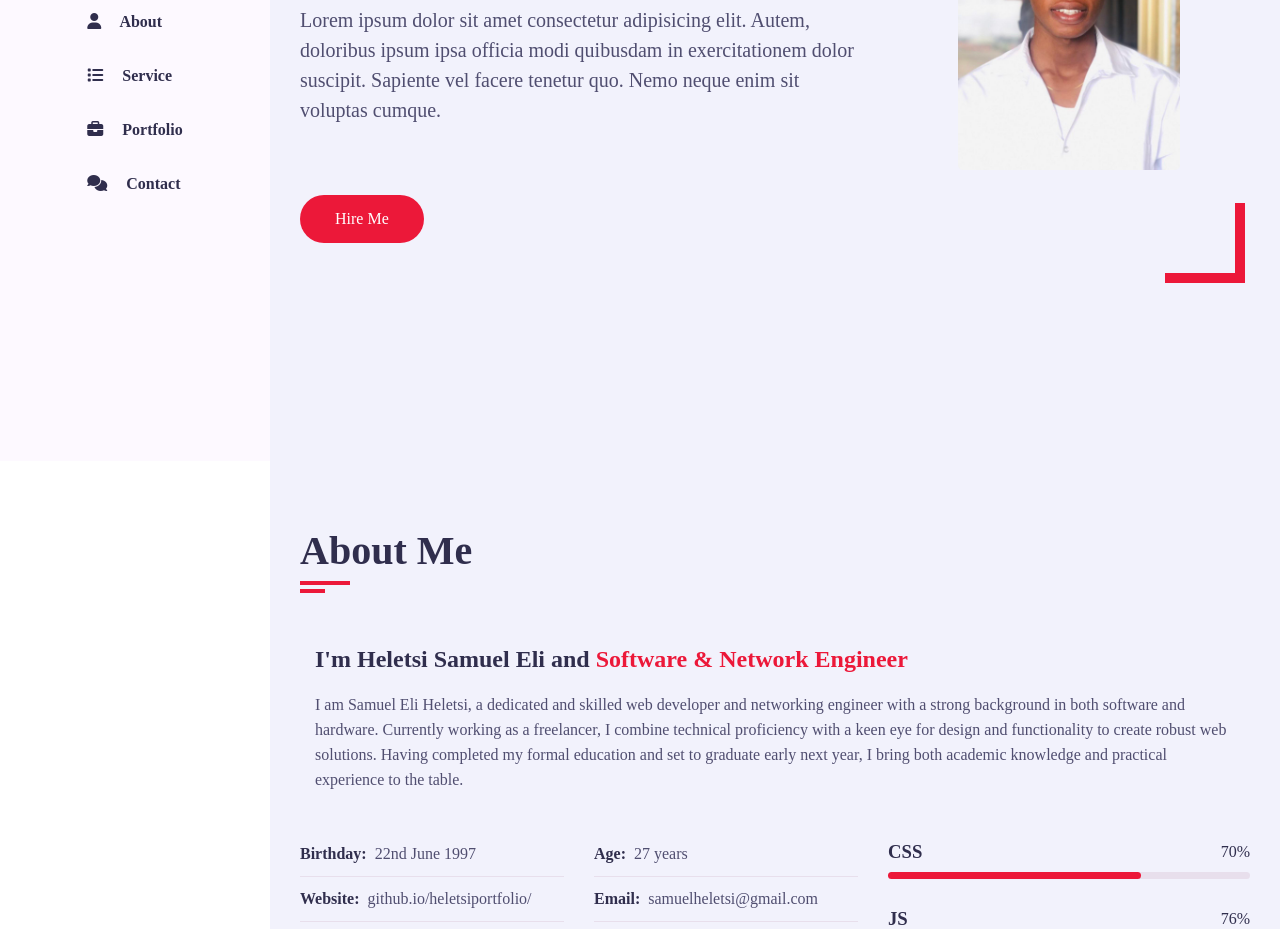
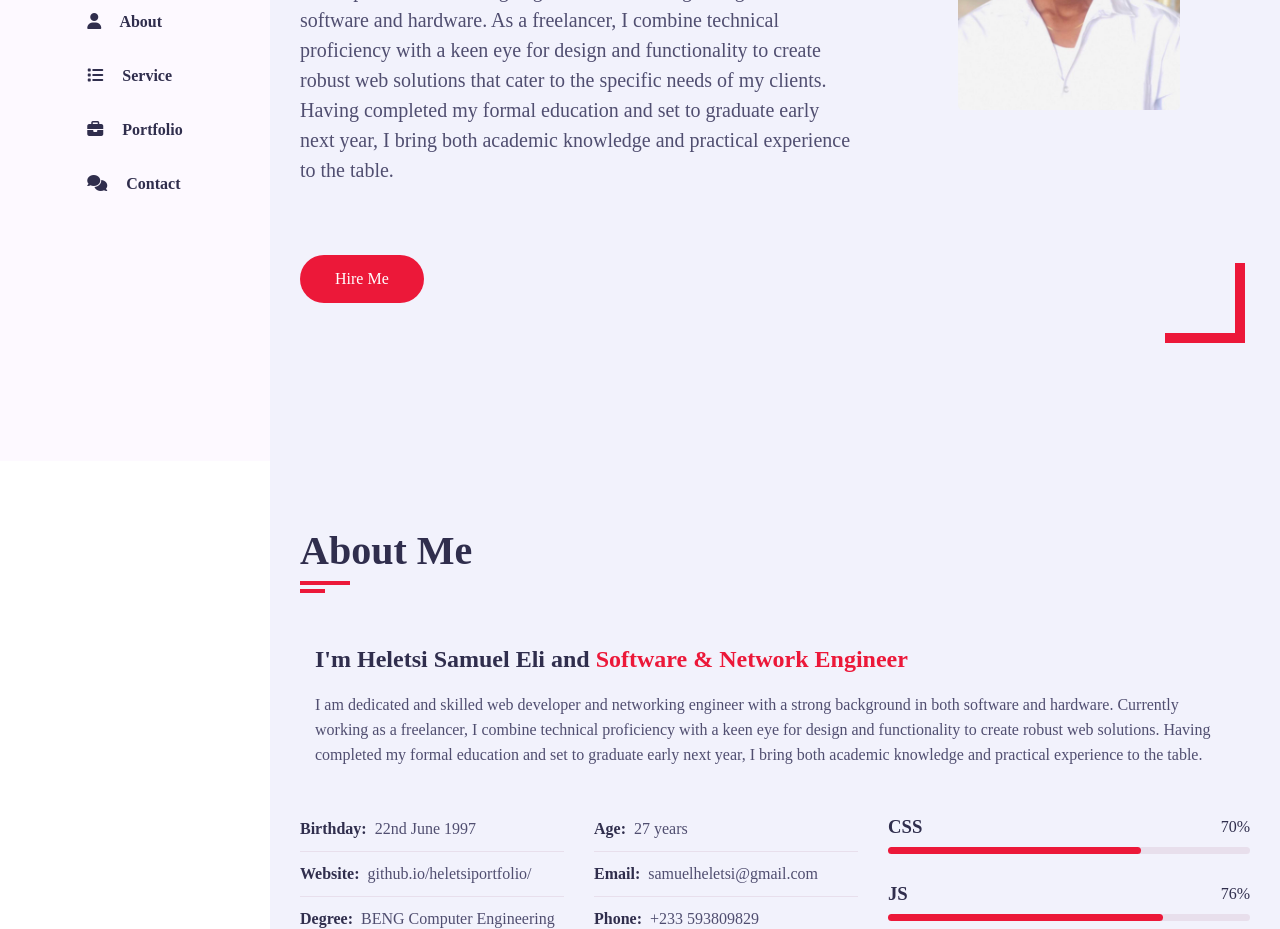
Before and after one commit to Samuelheletsi/heletsi, a plain HTML site: page index.html in a window 1280 px wide. Shown: the part 339-1268 px from the top of the page. Drawn offline with nearby package versions, Linux system fonts and the light colour scheme; a web font is replaced by a local one.

Commit message:
about me

```diff
--- a/index.html
+++ b/index.html
@@ -65,7 +65,7 @@
                         <div class="home-info padd-15">
                             <h3 class="hello">Hello, my name is <span class="name">Heletsi Samuel Eli</span></h3>
                             <h3 class="my-profession">I'm a <span class="typing"> </span></h3>
-                            <p>Lorem ipsum dolor sit amet consectetur adipisicing elit. Autem, doloribus ipsum ipsa officia modi quibusdam in exercitationem dolor suscipit. Sapiente vel facere tenetur quo. Nemo neque enim sit voluptas cumque.</p>
+                            <p>I am Samuel Eli Heletsi, a dedicated and skilled freelance web developer and networking engineer with a strong background in both software and hardware. As a freelancer, I combine technical proficiency with a keen eye for design and functionality to create robust web solutions that cater to the specific needs of my clients. Having completed my formal education and set to graduate early next year, I bring both academic knowledge and practical experience to the table.</p>
                             <a href="#contact" class="btn hire-me">Hire Me</a>
                         </div>
                         <div class="home-img padd-15">
@@ -86,7 +86,7 @@
                         <div class="about-content padd-15">
                             <div class="about-text padd-15">
                                 <h3>I'm Heletsi Samuel Eli and <span>Software & Network Engineer</span></h3>
-                                <p>I am Samuel Eli Heletsi, a dedicated and skilled web developer and networking engineer with a strong background in both software and hardware. Currently working as a freelancer, I combine technical proficiency with a keen eye for design and functionality to create robust web solutions. Having completed my formal education and set to graduate early next year, I bring both academic knowledge and practical experience to the table.</p>
+                                <p>I am  dedicated and skilled web developer and networking engineer with a strong background in both software and hardware. Currently working as a freelancer, I combine technical proficiency with a keen eye for design and functionality to create robust web solutions. Having completed my formal education and set to graduate early next year, I bring both academic knowledge and practical experience to the table.</p>
                             </div>
                             <div class="row">
                               <div class="personal-info padd-15">
```
